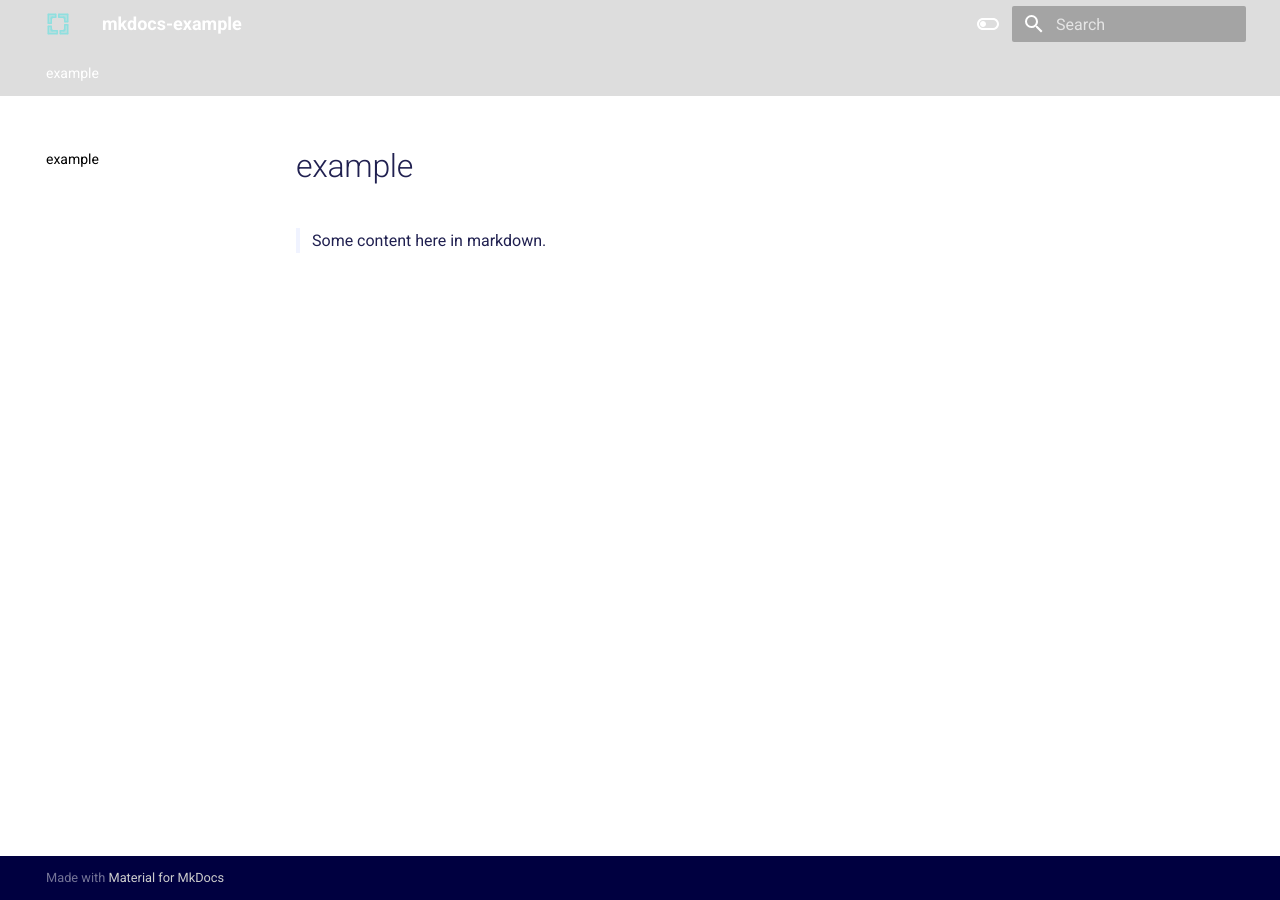
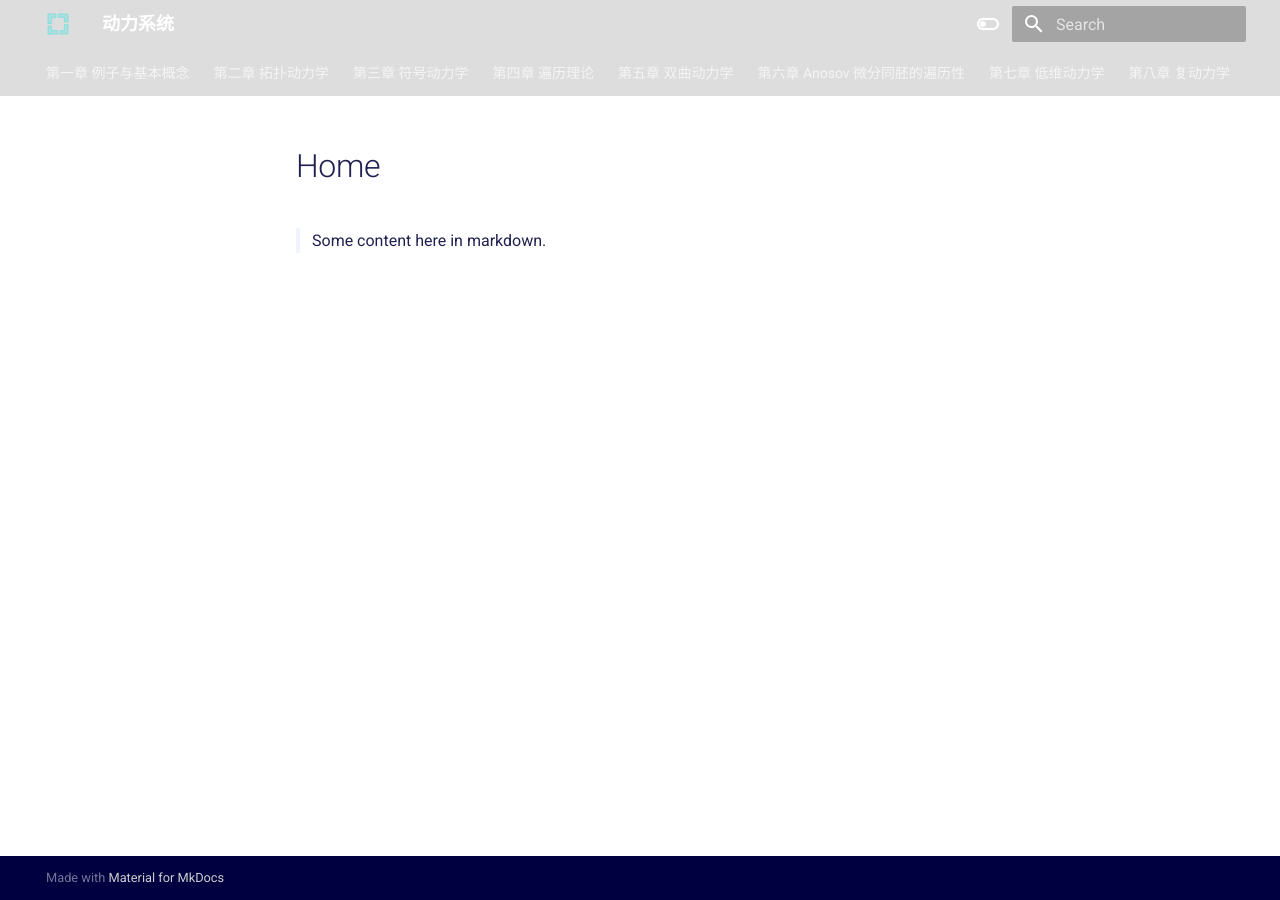
Before and after one commit to FleetingLore/dlxt, an MkDocs documentation site: the page built from docs/index.md, in a window 1280 px wide. Built offline with MkDocs 1.6.1 and Material for MkDocs 9.7.7, drawn with Linux system fonts in a browser that asks for light colours; part of the change alters nothing that is shown.

Commit message:
Update mkdocs.yml

```diff
--- a/mkdocs.yml
+++ b/mkdocs.yml
@@ -1,9 +1,100 @@
-site_name: mkdocs-example
-site_url: https://fleetinglore.github.io/mkdocs-example
+site_name: 动力系统
+site_url: https://fleetinglore.github.io/dlxt
 
-# 在此处指定目录
 nav:
-  - example: index.md
+  - 第一章  例子与基本概念:
+      - 1. 动力系统的概念: 1/1.md
+      - 2. 圆周旋转: 1/2.md
+      - 3. 圆周扩张自同态: 1/3.md
+      - 4. 移位与子移位: 1/4.md
+      - 5. 二次映射: 1/5.md
+      - 6. Guass 变换: 1/6.md
+      - 7. 双曲环面自同构: 1/7.md
+      - 8. 马蹄: 1/8.md
+      - 9. 螺线管: 1/9.md
+      - 10. 流与微分方程: 1/10.md
+      - 11. 扭扩与截面: 1/11.md
+      - 12. 混沌与 Lyapunov 指数: 1/12.md
+      - 13. 吸引子: 1/13.md
+
+  - 第二章  拓扑动力学:
+      - 1. 极限集与回复: 2/1.md
+      - 2. 拓扑传递性: 2/2.md
+      - 3. 拓扑混合性: 2/3.md
+      - 4. 可扩性: 2/4.md
+      - 5. 拓扑熵: 2/5.md
+      - 6. 某些例子的拓扑熵: 2/6.md
+      - 7. 等读连续性、远距性与邻近性: 2/7.md
+      - 8. 拓扑回复在 Ramsey 理论的应用: 2/8.md
+
+  - 第三章  符号动力学:
+      - 1. 子移位与编码: 3/1.md
+      - 2. 有限型子移位: 3/2.md
+      - 3. Perron-Frobenius 定理: 3/3.md
+      - 4. 拓扑熵与 SFT \zeta 函数: 3/4.md
+      - 5. 强移位等价性与移位等价性: 3/5.md
+      - 6. 代换: 3/6.md
+      - 7. Sofic 移位: 3/7.md
+      - 8. 数据存储: 3/8.md
+
+  - 第四章 遍历理论:
+      - 1. 测度论预备知识: 4/1.md
+      - 2. 回复: 4/2.md
+      - 3. 遍历性与混合性: 4/3.md
+      - 4. 例子: 4/4.md
+      - 5. 遍历定理: 4/5.md
+      - 6. 连续映射的不变测度: 4/6.md
+      - 7. 唯一遍历性与 Weyl 定理: 4/7.md
+      - 8. 重温 Guass 变换: 4/8.md
+      - 9. 离散谱: 4/9.md
+      - 10. 弱混合: 4/10.md
+      - 11. 测度论回归在数论中的应用: 4/11.md
+      - 12. 网络搜索: 4/12.md
+
+  - 第五章  双曲动力学:
+      - 1. 重温扩张自同态: 5/1.md
+      - 2. 双曲集: 5/2.md
+      - 3. \varepsilon 轨道: 5/3.md
+      - 4. 不变锥: 5/4.md
+      - 5. 双曲集的稳定性: 5/5.md
+      - 6. 稳定与不稳定形: 5/6.md
+      - 7. 倾角定理: 5/7.md
+      - 8. 马蹄与横截同宿点: 5/8.md
+      - 9. 局部积结构与局部混合双曲集: 5/9.md
+      - 10. Anosov 微分同胚: 5/10.md
+      - 11. 公里 A 与结构稳定性: 5/11.md
+      - 12. Markov 分割: 5/12.md
+      - 13. 附录  微分流形: 5/13.md
+
+  - 第六章  Anosov 微分同胚的遍历性:
+      - 1. 稳定与不稳定分布的 Hölder 连续性: 6/1.md
+      - 2. 稳定与不稳定叶层的绝对连续性: 6/2.md
+      - 3. 遍历性证明: 6/3.md
+
+  - 第七章  低维动力学:
+      - 1. 圆周同胚: 7/1.md
+      - 2. 圆周微分同胚: 7/2.md
+      - 3. Shankovsky 定理: 7/3.md
+      - 4. 逐段单调映射的组合理论: 7/4.md
+      - 5. Schwarz 导数: 7/5.md
+      - 6. 实二次映射: 7/6.md
+      - 7. 周期点分支: 7/7.md
+      - 8. Feigenbaum 现象: 7/8.md
+
+  - 第八章  复动力学:
+      - 1. Riemann 球面上的复分析: 8/1.md
+      - 2. 例子: 8/2.md
+      - 3. 正规族: 8/3.md
+      - 4. 周期点: 8/4.md
+      - 5. Julia 集: 8/5.md
+      - 6. Mandelbrot 集: 8/6.md
+
+  - 第九章  测度论熵:
+      - 1. 分割的熵: 9/1.md
+      - 2. 条件熵: 9/2.md
+      - 3. 保测变换的熵: 9/3.md
+      - 4. 计算熵的例子: 9/4.md
+      - 5. 变分原理: 9/5.md
 
 theme:
   name: material
```
